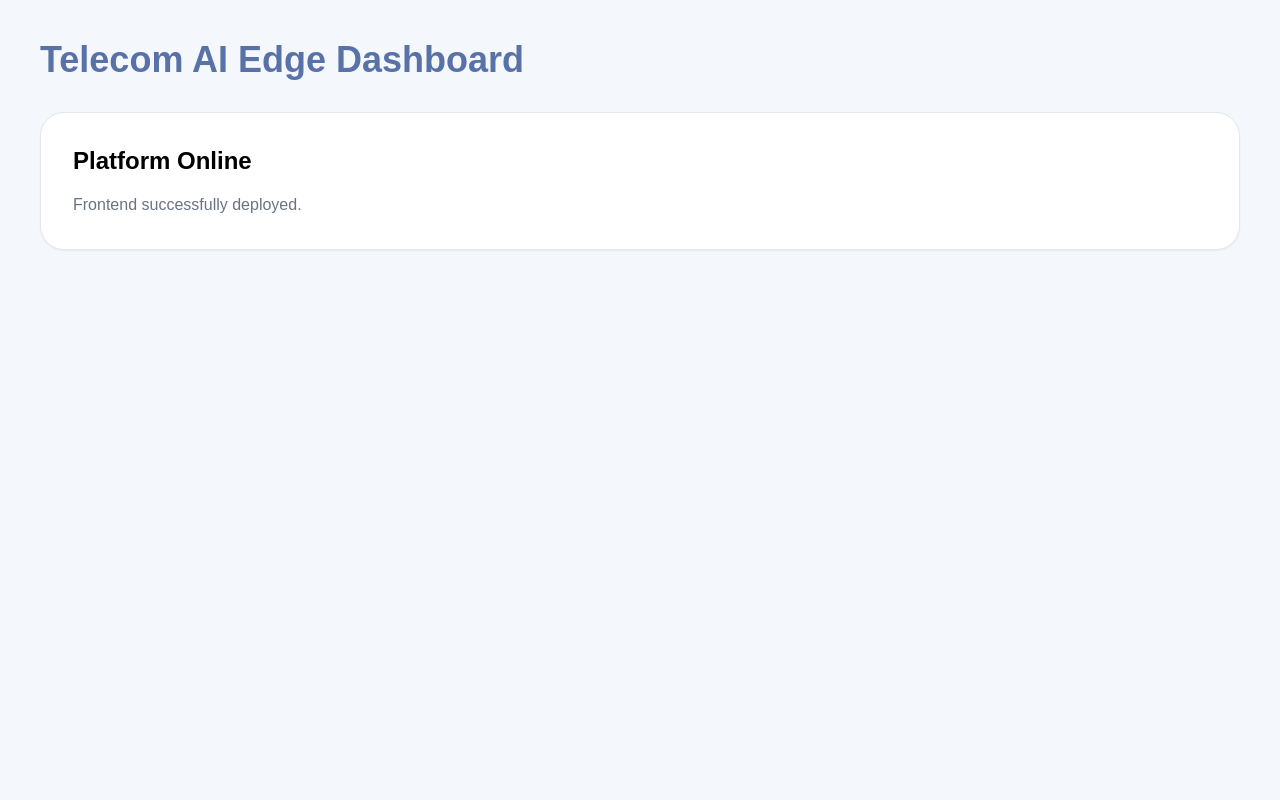
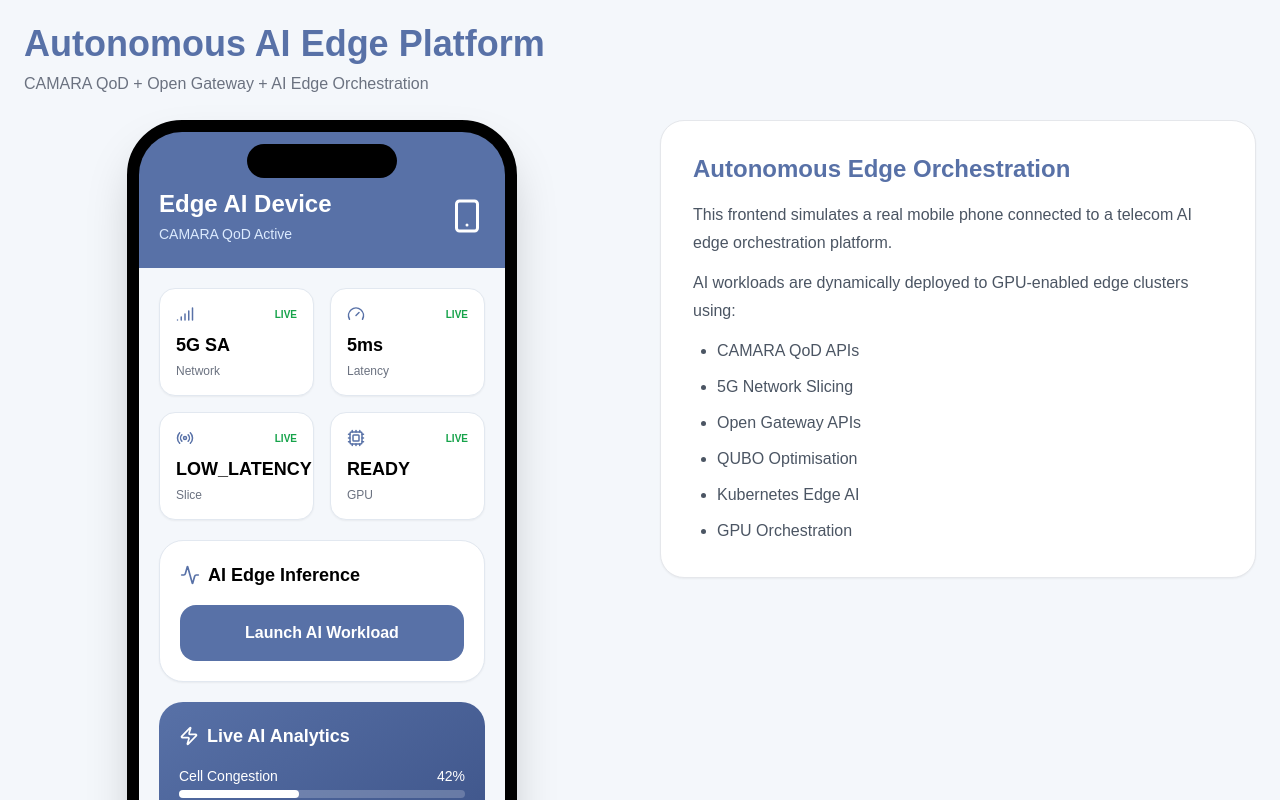
Before and after one commit to vomosev/ega-acg-frontend-component-app, a Next.js app: page /telecom in a window 1280 px wide. Shown: the top 800 px of the page. Built offline with nearby package versions, Linux system fonts and the light colour scheme.

Commit message:
Initial telecom AI edge frontend

```diff
--- a/src/app/telecom/page.tsx
+++ b/src/app/telecom/page.tsx
@@ -1,21 +1,25 @@
+"use client";
+
+import TelecomMobileMockup from "@/components/TelecomMobileMockup";
+
 export default function TelecomPage() {
 
   return (
-    <div className="min-h-screen bg-[#F4F7FB] p-10">
+    <div className="min-h-screen bg-[#F4F7FB] dark:bg-[#0B1120] p-6">
 
-      <h1 className="text-4xl font-bold text-[#5871A7]">
-        Telecom AI Edge Dashboard
-      </h1>
+      <div className="max-w-7xl mx-auto space-y-6">
 
-      <div className="mt-8 bg-white rounded-3xl p-8 shadow-sm border">
+        <div>
+          <h1 className="text-4xl font-bold text-[#5871A7]">
+            Autonomous AI Edge Platform
+          </h1>
 
-        <h2 className="text-2xl font-semibold">
-          Platform Online
-        </h2>
+          <p className="text-gray-500 mt-2">
+            CAMARA QoD + Open Gateway + AI Edge Orchestration
+          </p>
+        </div>
 
-        <p className="mt-4 text-gray-500">
-          Frontend successfully deployed.
-        </p>
+        <TelecomMobileMockup />
 
       </div>
     </div>
```
